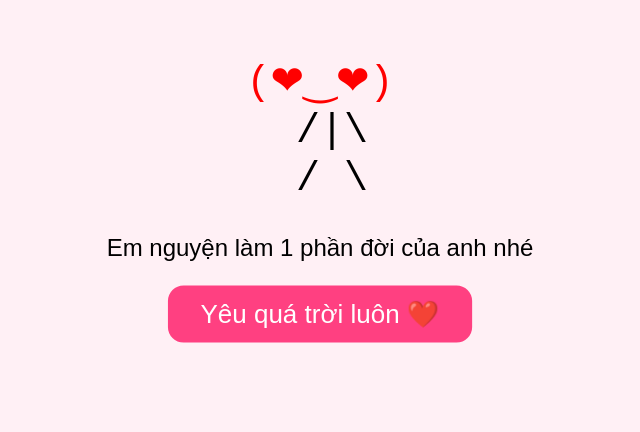
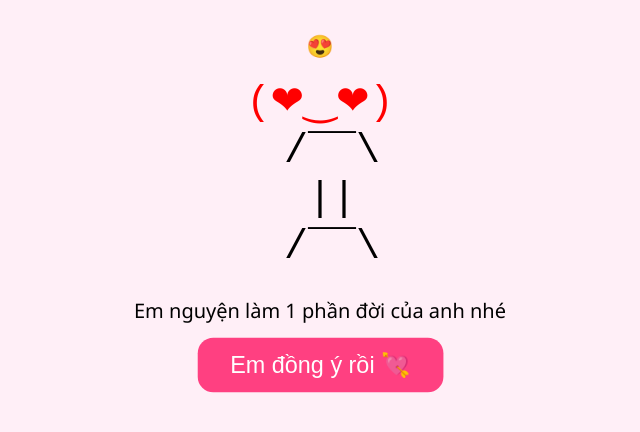
Before and after one commit to trungnihboss/123456789, a plain HTML site: page index.html in a window 1280 px wide. Both pictures are taken after a click on the button "Có 💖". Shown: the whole page, without its empty margins (320-960 px from the left). Drawn offline with Linux system fonts and the light colour scheme.

Commit message:
Update index.html

```diff
--- a/index.html
+++ b/index.html
@@ -3,13 +3,20 @@
 <head>
   <meta charset="UTF-8" />
   <meta name="viewport" content="width=device-width, initial-scale=1.0"/>
-  <title>Tỏ tình người que</title>
+  <title>Người que tỏ tình</title>
   <style>
     body {
       margin: 0;
-      background: #fff0f5;
-      font-family: 'Arial', sans-serif;
+      background: #ffeff7;
+      font-family: 'Segoe UI', sans-serif;
       text-align: center;
+    }
+
+    .thought {
+      font-size: 22px;
+      margin-top: 30px;
+      height: 30px;
+      transition: all 0.3s ease;
     }
 
     .stickman {
@@ -17,27 +24,38 @@
       line-height: 1.2;
       white-space: pre;
       font-family: monospace;
-      margin-top: 60px;
+      margin-top: 20px;
       transition: all 0.3s ease;
     }
 
     .message {
-      font-size: 24px;
-      margin: 30px 0 10px;
+      font-size: 20px;
+      margin: 25px 0 10px;
     }
 
     .buttons {
+      display: flex;
+      flex-direction: column;
+      align-items: center;
+      gap: 12px;
       margin-top: 20px;
     }
 
+    .button-row {
+      display: flex;
+      gap: 20px;
+      justify-content: center;
+      flex-wrap: wrap;
+    }
+
     .buttons button {
-      font-size: 20px;
+      font-size: 18px;
       padding: 10px 25px;
-      margin: 10px;
       border: none;
       border-radius: 12px;
       cursor: pointer;
       transition: all 0.3s ease;
+      white-space: nowrap;
     }
 
     .yes {
@@ -46,7 +64,8 @@
     }
 
     .no {
-      background-color: #ddd;
+      background-color: #e0e0e0;
+      color: black;
     }
 
     .heart-eyes {
@@ -56,67 +75,84 @@
     .cry {
       color: #0077ff;
     }
+
+    .reason {
+      font-size: 16px;
+      color: #444;
+      min-height: 24px;
+      margin-top: 5px;
+    }
   </style>
 </head>
 <body>
 
+  <div class="thought" id="thought">😄</div>
+
   <div id="stickman" class="stickman">
-    (•‿•)<br>
-     /|\\<br>
-     / \\
+    (●‿●)<br>
+     /‾‾\\<br>
+     ||<br>
+    /‾‾\\
   </div>
 
   <div class="message">Em nguyện làm 1 phần đời của anh nhé</div>
 
   <div class="buttons">
-    <button id="yes" class="yes">Có 💖</button>
-    <button id="no" class="no">Không 🙁</button>
+    <div class="button-row">
+      <button id="yes" class="yes">Có 💖</button>
+      <button id="no" class="no">Không 😢</button>
+    </div>
+    <div class="reason" id="reason"></div>
   </div>
 
   <script>
     const stickman = document.getElementById("stickman");
     const yesBtn = document.getElementById("yes");
     const noBtn = document.getElementById("no");
+    const reason = document.getElementById("reason");
+    const thought = document.getElementById("thought");
 
     let sadLevel = 0;
     let yesScale = 1;
     const noReasons = [
-      "Nhưng anh tốt bụng lắm mà 😢",
-      "Anh sẽ luôn quan tâm em 🥺",
-      "Anh học cách nấu món em thích rồi 🍜",
-      "Anh sẽ làm em cười mỗi ngày 😁",
-      "Chỉ cần một cơ hội thôi nhé ❤️"
+      "Nhưng anh thật lòng đấy mà 😢",
+      "Anh sẽ làm em cười mỗi ngày 🥺",
+      "Anh đã học nấu ăn chỉ vì em 🍱",
+      "Anh sẽ luôn lắng nghe em 💬",
+      "Chỉ cần 1 cơ hội thôi nhé 💗"
     ];
 
+    const emotions = ["😄", "🙂", "😟", "😢", "😭", "💔"];
     const sadFaces = [
-      "(•‿•)",               // Bình thường
-      "(•︵•)",              // Buồn nhẹ
-      "(╥_╥)",               // Rơm rớm
-      "(ಥ﹏ಥ)",              // Khóc nhỏ
-      "(ಥ_ಥ)",              // Khóc đậm
-      "(இ﹏இ`｡)"            // Rất buồn
+      "(●‿●)",
+      "(◕︵◕)",
+      "(ಥ﹏ಥ)",
+      "(T﹏T)",
+      "(｡•́︿•̀｡)",
+      "(இ﹏இ`｡)"
     ];
-
-    const happyFace = "(❤‿❤)";
 
     noBtn.addEventListener("click", () => {
       if (sadLevel < sadFaces.length - 1) {
         sadLevel++;
-        stickman.innerHTML = `<span class="cry">${sadFaces[sadLevel]}</span><br> /|\\<br> / \\`;
-        noBtn.textContent = noReasons[sadLevel - 1] || "Thôi mà...";
-        // Tăng kích thước nút Có
+        stickman.innerHTML = `<span class="cry">${sadFaces[sadLevel]}</span><br> /‾‾\\<br> ||<br> /‾‾\\`;
+        reason.textContent = noReasons[sadLevel - 1] || "";
+        thought.textContent = emotions[sadLevel];
         yesScale += 0.4;
         yesBtn.style.transform = `scale(${yesScale})`;
       } else {
         noBtn.disabled = true;
-        noBtn.textContent = "😢 Anh buồn lắm rồi...";
+        reason.textContent = "Anh buồn lắm rồi... 😭";
+        thought.textContent = "💔";
       }
     });
 
     yesBtn.addEventListener("click", () => {
-      stickman.innerHTML = `<span class="heart-eyes">${happyFace}</span><br> /|\\<br> / \\`;
+      stickman.innerHTML = `<span class="heart-eyes">(❤‿❤)</span><br> /‾‾\\<br> ||<br> /‾‾\\`;
+      thought.textContent = "😍";
       noBtn.style.display = "none";
-      yesBtn.textContent = "Yêu quá trời luôn ❤️";
+      reason.style.display = "none";
+      yesBtn.textContent = "Em đồng ý rồi 💘";
       yesBtn.style.transform = `scale(${yesScale + 0.3})`;
     });
   </script>
```
